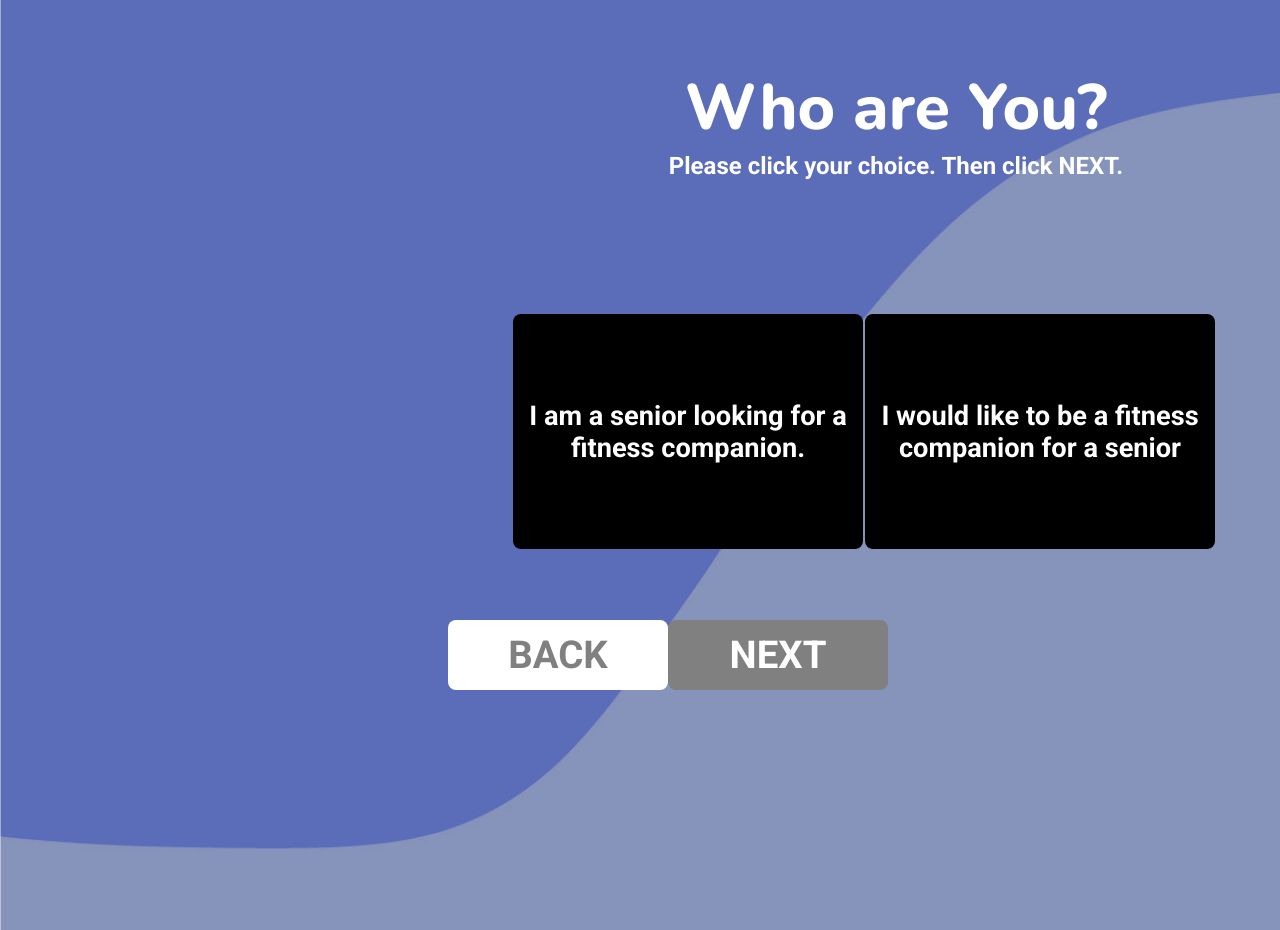
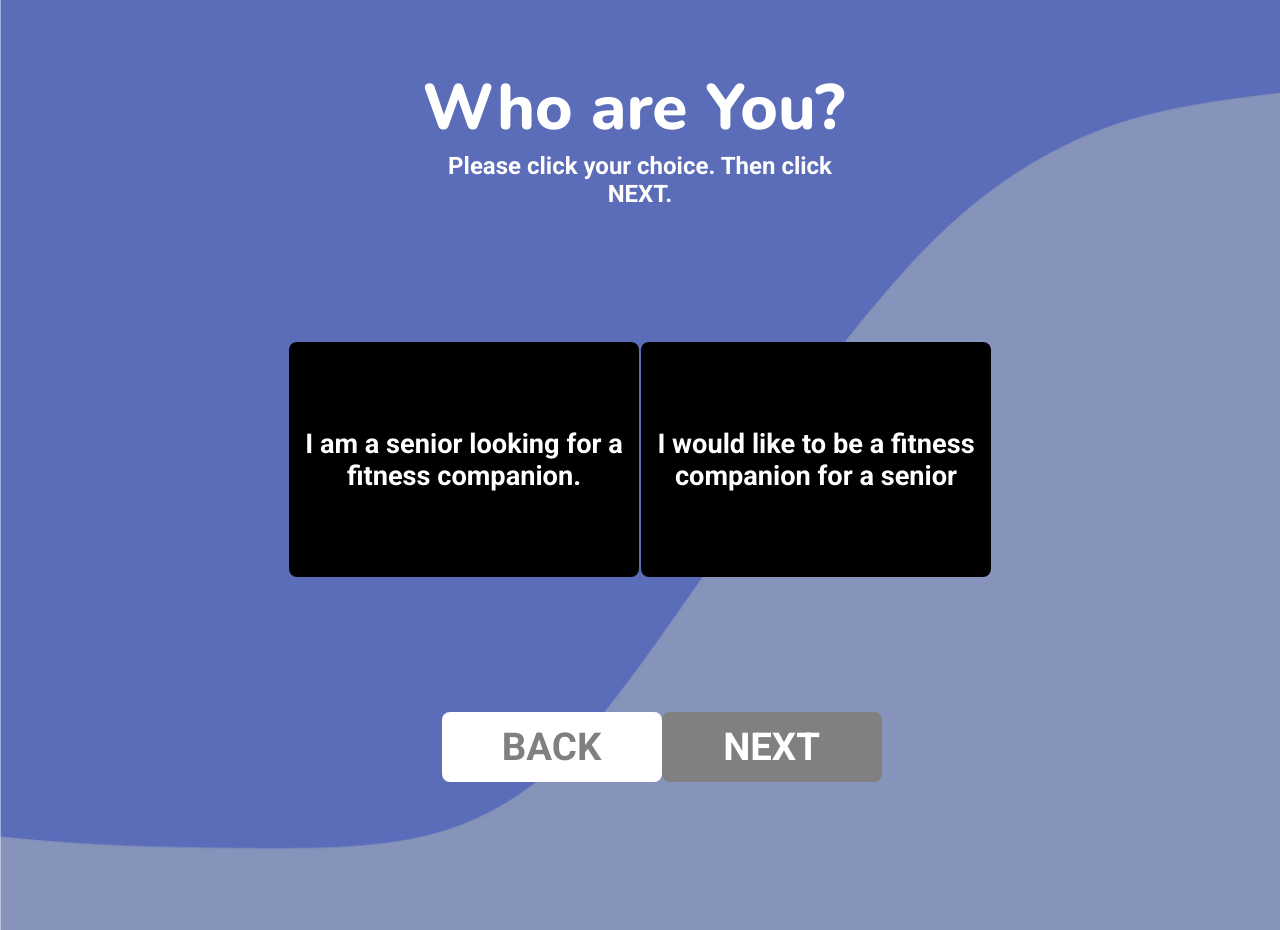
Before and after one commit to KimDuclos/flextogether, a React (Create React App) app: page /who-are-you in a window 1280 px wide. Built offline with nearby package versions, Linux system fonts and the light colour scheme.

Commit message:
repsonsive to 1500

```diff
--- a/src/calendar.scss
+++ b/src/calendar.scss
@@ -25,6 +25,9 @@ $size375: "375px";
     font-family: "Nunito", sans-serif;
     margin: 0%;
     padding: 5% 0 0 0;
+    @media (max-width: $size1500) {
+      padding: 5% 5% 0 0;
+    }
     @media (max-width: $size375) {
       font-size: 2.2em;
     }
@@ -38,6 +41,9 @@ $size375: "375px";
     line-height: 1.6em;
     margin: 0 auto 3% auto;
     text-align: left;
+    @media (max-width: $size1500) {
+      width: 55%;
+    }
     @media (max-width: $size1000) {
       width: 70%;
     }
--- a/src/start-page.scss
+++ b/src/start-page.scss
@@ -9,10 +9,9 @@ $size500: "500px";
 $sizeiPhone: "375px";
 
 .start-page {
-  background-color: #533f7e;
-  background-repeat: no-repeat;
   background-image: url("./assets/bg-image.jpg");
   background-size: 120% 120%;
+  background-repeat: no-repeat;
   background-position-x: 0%;
   background-position-y: 0%;
   height: 930px;
@@ -50,7 +49,7 @@ $sizeiPhone: "375px";
     text-align: left;
     margin: 15% 0 0 70%;
     @media (max-width: $size1500) {
-      margin: 25% 0 0 5%;
+      margin: 20% 0 0 68%;
     }
     @media (max-width: $size1000) {
       margin: 30% 0 0 5%;
@@ -68,7 +67,7 @@ $sizeiPhone: "375px";
     }
   }
   #start-progress-button {
-    margin: 2% 66% 0 74%;
+    margin: 2% 0 0 62%;
     @media (max-width: $size1000) {
       margin: 2% 51% 0 0;
     }
--- a/src/tell-more.scss
+++ b/src/tell-more.scss
@@ -53,6 +53,9 @@ $size375: "375px";
       display: flex;
       flex-direction: row;
       width: 100%;
+      @media (max) {
+        margin: 0 0 0 0%;
+      }
       @media (max-width: $size800) {
         flex-direction: column;
         align-items: center;
@@ -61,6 +64,9 @@ $size375: "375px";
         width: 80%;
         text-align: left;
         margin: 0 0 0 9%;
+        @media (max-width: $size1500) {
+          margin: 0 0 0 0%;
+        }
       }
       .box {
         display: flex;
@@ -83,6 +89,10 @@ $size375: "375px";
         display: flex;
         flex-direction: column;
         margin: 2% auto;
+        @media (max-width: $size1500) {
+          width: 94%;
+          margin: 2% 0 2% 0%;
+        }
         @media (max-width: $size800) {
           width: 95%;
         }
@@ -104,6 +114,9 @@ $size375: "375px";
   .notification-title {
     margin: 5% auto 5% auto;
     font-size: 1.5em;
+    @media (max-width: $size1500) {
+      margin: 10% 0 5% 0;
+    }
     @media (max-width: $size500) {
       margin: 15% auto 5% auto;
     }
@@ -137,7 +150,8 @@ $size375: "375px";
     display: flex;
     justify-content: space-between;
     @media (max-width: $size1500) {
-      width: 40%;
+      width: 39%;
+      margin: 15% auto 0 auto;
     }
     @media (max-width: $size1000) {
       width: 60%;
--- a/src/thanks.scss
+++ b/src/thanks.scss
@@ -19,7 +19,7 @@ $size375: "375px";
     padding: 5% 0 0 0;
     line-height: 0.5em;
     @media (max-width: $size1500) {
-      margin: 0 0 0 10%;
+      margin: 0 auto;
     }
     @media (max-width: $size1000) {
       max-width: 100%;
@@ -43,7 +43,7 @@ $size375: "375px";
     text-align: center;
     font-size: 2em;
     @media (max-width: $size1500) {
-      margin: 0 0 0 45%;
+      margin: 0 auto;
     }
     @media (max-width: $size375) {
       width: 90%;
@@ -54,7 +54,7 @@ $size375: "375px";
   .thanks-prog-button {
     margin: 10% auto 0 auto;
     @media (max-width: $size1500) {
-      margin: 10% 70% 0 6%;
+      margin: 10% auto 0 auto;
     }
     @media (max-width: $size375) {
       margin: 10% auto 0 0;
--- a/src/welcome-page.scss
+++ b/src/welcome-page.scss
@@ -16,6 +16,7 @@ $sizeiPhone: "375px";
   background-position-y: 0%;
   margin: 0%;
   height: 930px;
+  max-width: 100%;
   @media (max-width: $sizeiPhone) {
     height: 812px;
   }
@@ -26,7 +27,7 @@ $sizeiPhone: "375px";
     margin: 0 50% 2% 0;
     padding: 10% 0 0 0;
     @media (max-width: $size1500) {
-      margin: 0 0 0 30%;
+      margin: 0 39% 0 0;
     }
     @media (max-width: $size1000) {
       margin: 0;
@@ -63,7 +64,7 @@ $sizeiPhone: "375px";
     }
   }
   #welcome-progress-button {
-    margin: 10% 0 0 60%;
+    margin: 12% 0 0 62%;
     @media (max-width: $size1000) {
       margin: 10% auto;
     }
--- a/src/who-are-you.scss
+++ b/src/who-are-you.scss
@@ -24,9 +24,9 @@ $size375: "375px";
     font-size: 4em;
     font-family: "Nunito", sans-serif;
     margin: 0%;
-    padding: 5% 0 0 0;
+    padding: 5% 1% 0 0;
     @media (max-width: $size1500) {
-      margin: 0 0 0 40%;
+      margin: 0 auto;
     }
     @media (max-width: $size1000) {
       margin: 0 auto;
@@ -41,9 +41,11 @@ $size375: "375px";
     font-family: "Roboto", sans-serif;
     font-size: 1.5em;
     font-weight: bold;
-    margin: 1% 0;
+    width: 35%;
+    text-align: center;
+    margin: 1% auto 0 auto;
     @media (max-width: $size1500) {
-      margin: 0 0 0 40%;
+      margin: 0 auto;
     }
     @media (max-width: $size1000) {
       margin: 0 auto;
@@ -60,7 +62,7 @@ $size375: "375px";
     margin: 0 auto;
     @media (max-width: $size1500) {
       width: 55%;
-      margin: 5% 0 0 40%;
+      margin: 5% auto 0 auto;
     }
     @media (max-width: $size1000) {
       width: 80%;
@@ -91,7 +93,8 @@ $size375: "375px";
     width: 25%;
     margin: 0 auto;
     @media (max-width: $size1500) {
-      width: 30%;
+      width: 31%;
+      margin: 5% auto 0 auto;
     }
     @media (max-width: $size1000) {
       width: 45%;
```
